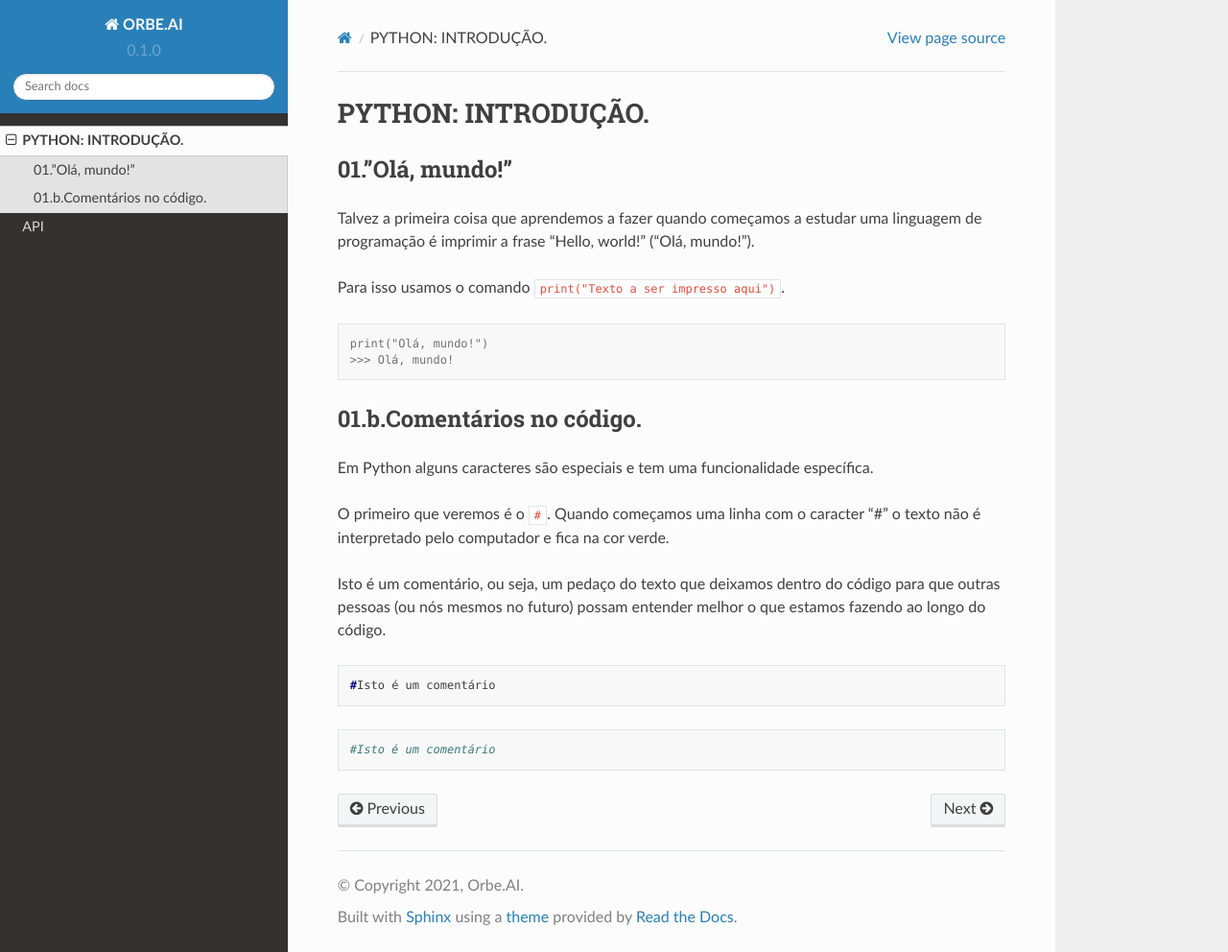
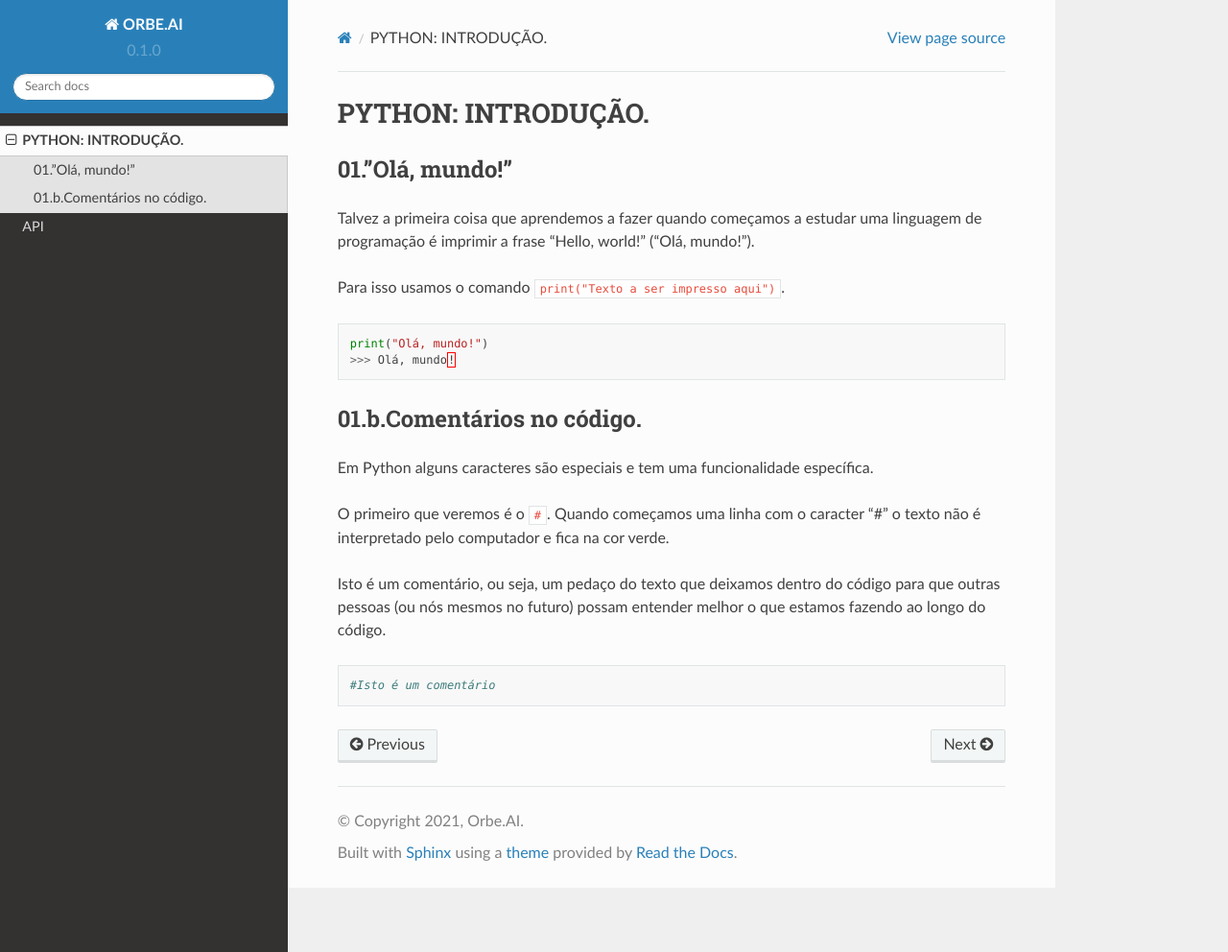
Before and after one commit to OrbeAI/rtd-python, a Sphinx documentation site: the page built from docs/source/python_introducao.rst, in a window 1280 px wide and 992 px high. Shown: the whole window at 96% size. Built offline with Sphinx 7.4.7 and the Read the Docs theme 2.0.0, drawn with Linux system fonts in a browser that asks for light colours.

Commit message:
Update python_introducao.rst

```diff
--- a/docs/source/python_introducao.rst
+++ b/docs/source/python_introducao.rst
@@ -10,7 +10,7 @@ Talvez a primeira coisa que aprendemos a fazer quando começamos a estudar uma l
 
 Para isso usamos o comando ``print("Texto a ser impresso aqui")``.
 
-.. code-block:: console
+.. code-block:: python
 
    print("Olá, mundo!")
    >>> Olá, mundo!
@@ -26,11 +26,6 @@ O primeiro que veremos é o ``#``. Quando começamos uma linha com o caracter
 Isto é um comentário, ou seja, um pedaço do texto que deixamos dentro do código para que outras pessoas (ou nós mesmos no futuro) possam entender melhor o que estamos fazendo ao longo do código.
 
 
-.. code-block:: console
-
-   #Isto é um comentário
-
-
 .. code-block:: python
 
    #Isto é um comentário
```
